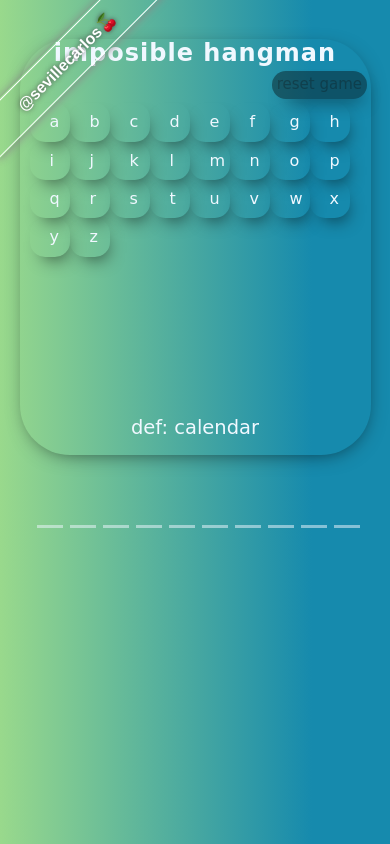
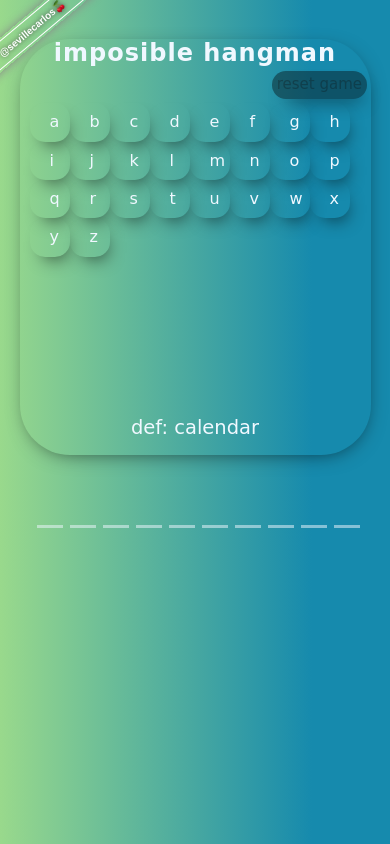
Before and after one commit to sevillecarlos/imposible-hang-man, a website built with Parcel: page index.html in a window 390 px wide. Built offline with nearby package versions, Linux system fonts and the light colour scheme; no server answers; a web font is replaced by a local one.

Commit message:
add ribbon

```diff
--- a/src/resource/css/styles.css
+++ b/src/resource/css/styles.css
@@ -295,6 +295,21 @@ h4 {
   .result {
     font-size: 50px;
   }
+    .ribbon {
+    left: -40px;
+    top: 15px;
+    -webkit-transform: rotate(-40deg);
+    -moz-transform: rotate(-40deg);
+    -ms-transform: rotate(-40deg);
+    -o-transform: rotate(-40deg);
+    transform: rotate(-40deg);
+  }
+  .ribbon a {
+    font: bold 100% "Helvetica Neue", Helvetica, Arial, sans-serif;
+    font-size: 10px;
+    margin: 2px 0;
+    padding: 5px 30px;
+  }
 }
 
 /*Small Phone from 0 to 480px*/
@@ -335,4 +350,19 @@ h4 {
   .result {
     font-size: 50px;
   }
+  .ribbon {
+    left: -40px;
+    top: 15px;
+    -webkit-transform: rotate(-40deg);
+    -moz-transform: rotate(-40deg);
+    -ms-transform: rotate(-40deg);
+    -o-transform: rotate(-40deg);
+    transform: rotate(-40deg);
+  }
+  .ribbon a {
+    font: bold 100% "Helvetica Neue", Helvetica, Arial, sans-serif;
+    font-size: 10px;
+    margin: 2px 0;
+    padding: 5px 30px;
+  }
 }
```
Also changed, not shown: 1 other file.
